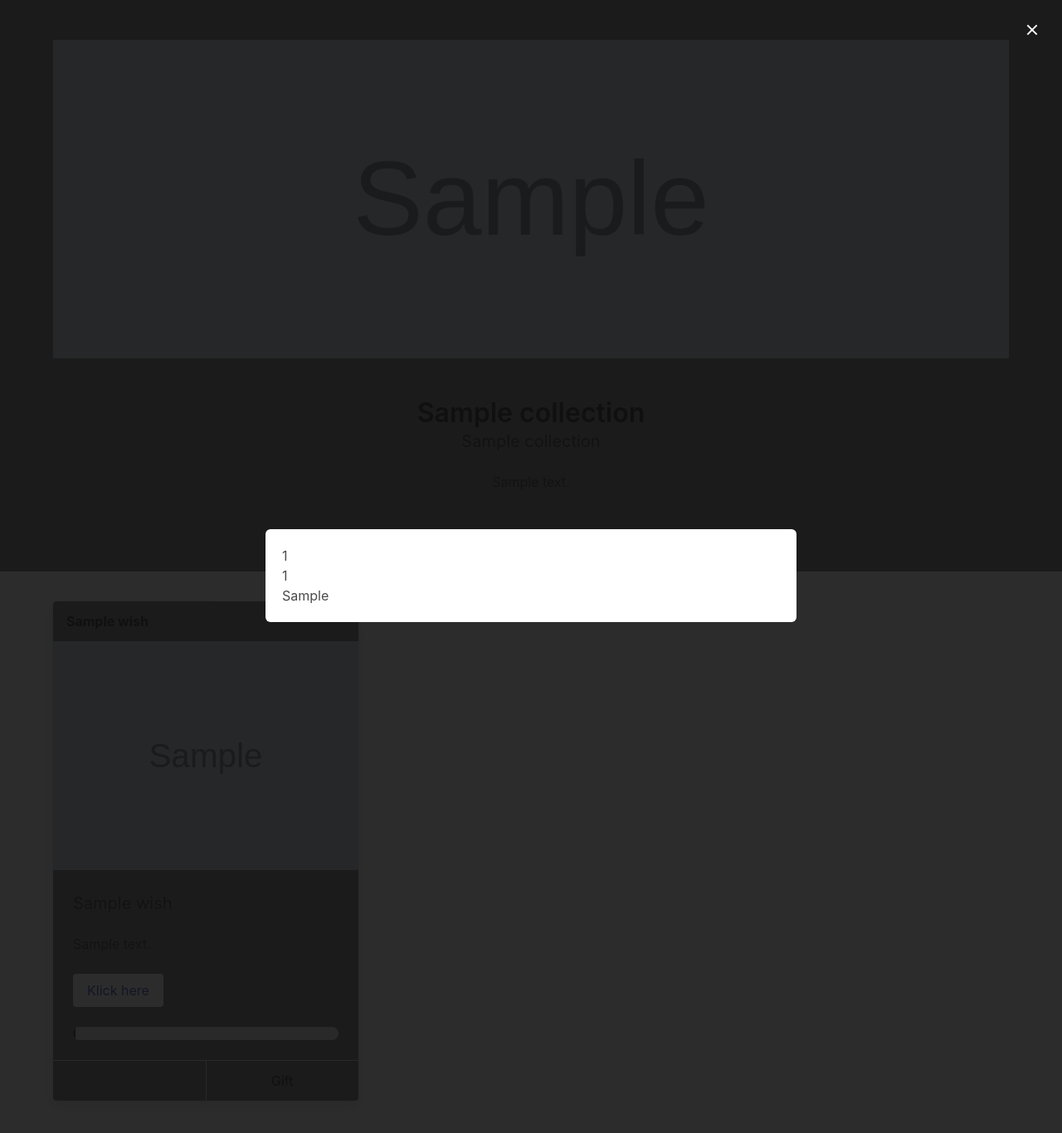
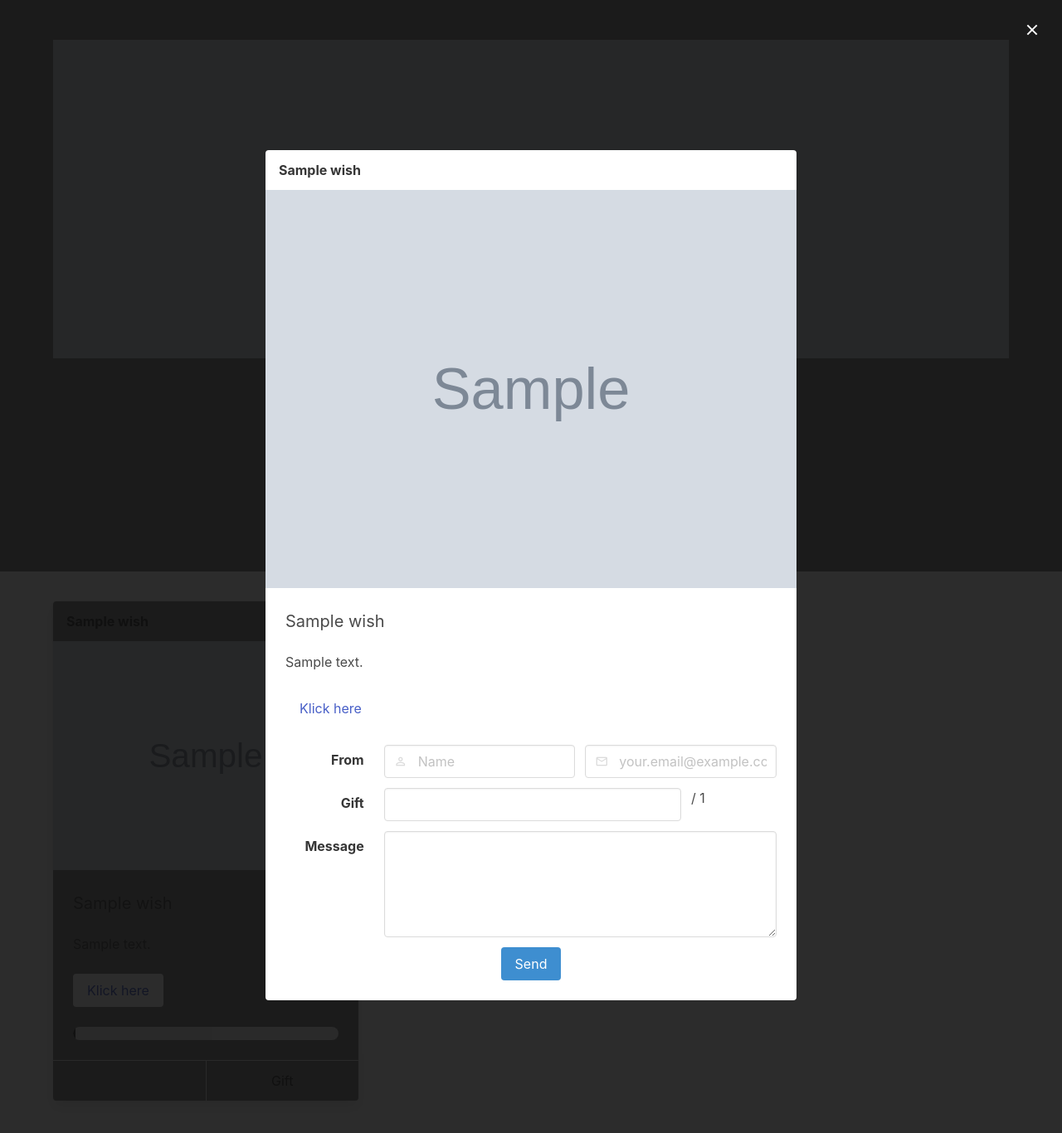
Before and after one commit to Qadosch/django-wishlist, a Django app: template django_wishlist/templates/wishlist.html in a window 1280 px wide, after a click on "Gift". Shown: the top 1366 px of the page at 83% size. Run offline with Django 4.2, Linux system fonts and the light colour scheme; the template is opened without the code that fills it: most values are stand-ins (such as "Sample title", 1, 10 or a date in 2020); data that the repository does not hold is empty; some libraries are stand-ins or nearby versions.

Commit message:
first version form

```diff
--- a/django_wishlist/templates/wishlist.html
+++ b/django_wishlist/templates/wishlist.html
@@ -69,11 +69,116 @@
         <div class="modal-background"></div>
 
         <div class="modal-content">
-          <div class="box">
-            <p>{{wish.percentage}}</p>
-            <p>{{wish.missing_count}}</p>
-            <p>{{wish.missing_ammount}}</p>
-            <!-- Your content -->
+          <div class="card">
+            <header class="card-header">
+              <p class="card-header-title">
+                  {{ wish.title }}
+              </p>
+          </header>
+          {% if wish.image %}
+          <figure class="image is-4by3 mb-1">
+            <img src="{{ wish.image.url }}">
+          </figure>
+          {% endif %}
+          <div class="card-content">
+            {% if wish.subtitle %}
+              <div class="subtitle">{{ wish.subtitle }}</div>
+            {% endif %}
+            {% if wish.comment %}
+              <p class="content">{{ wish.comment }}</p>
+            {% endif %}
+            {% if wish.link %}
+              <p class="content">
+                <a class="button is-link is-inverted" target="_blank" href="{{ wish.link }}">Klick here</a>
+              </p>
+            {% endif %}
+
+            <form method="post"> {% csrf_token %}
+              <input class="is-hidden" type="text" name="wish_id" value="{{wish.id}}">
+
+
+              <div class="field is-horizontal">
+                <div class="field-label is-normal">
+                  <label class="label">From</label>
+                </div>
+                <div class="field-body">
+                  <div class="field">
+                    <div class="control has-icons-left">
+                      <input class="input" type="text" name="name" placeholder="Name">
+                      <span class="icon is-left">
+                        <span class="mdi mdi-account-outline"></span>
+                      </span>
+                    </div>
+                  </div>
+                  <div class="field">
+                    <div class="control has-icons-left">
+                      <input class="input" type="email" name="email" placeholder="your.email@example.com">
+                      <span class="icon is-left">
+                        <span class="mdi mdi-email-outline"></span>
+                      </span>
+                    </div>
+                  </div>
+                </div>
+              </div>
+
+
+              <div class="field is-horizontal">
+                <div class="field-label is-normal">
+                  <label class="label">Gift</label>
+                </div>
+                <div class="field-body">
+
+
+                  {% if wish.count %}
+                  <div class="field">
+                    <div class="control">
+                      <input class="input" type="text" name="count">
+                    </div>
+                  </div>
+                  <div class="field">
+                    <div class="control">
+                      / {{ wish.missing_count }}
+                    </div>
+                  </div>
+
+                  {% else %}
+                  <div class="field">
+                    <div class="control has-icons-right">
+                      <input class="input" type="text" name="ammount">
+                      <span class="icon is-right">
+                        <span class="mdi mdi-currency-eur"></span>
+                      </span>
+                    </div>
+                  </div>
+
+                  {% endif %}
+                </div>
+              </div>
+
+
+
+              <div class="field is-horizontal">
+                <div class="field-label is-normal">
+                  <label class="label">Message</label>
+                </div>
+                <div class="field-body">
+                  <div class="field">
+                    <div class="control">
+                      <textarea class="textarea" name="comment"></textarea>
+                    </div>
+                  </div>
+                </div>
+              </div>
+
+              <div class="field is-grouped is-grouped-centered">
+                <div class="control">
+                  <input class="button is-info" type="submit" value="Send">
+                </div>
+              </div>
+            </form>
+
+          </div>
+
           </div>
         </div>
 
```
